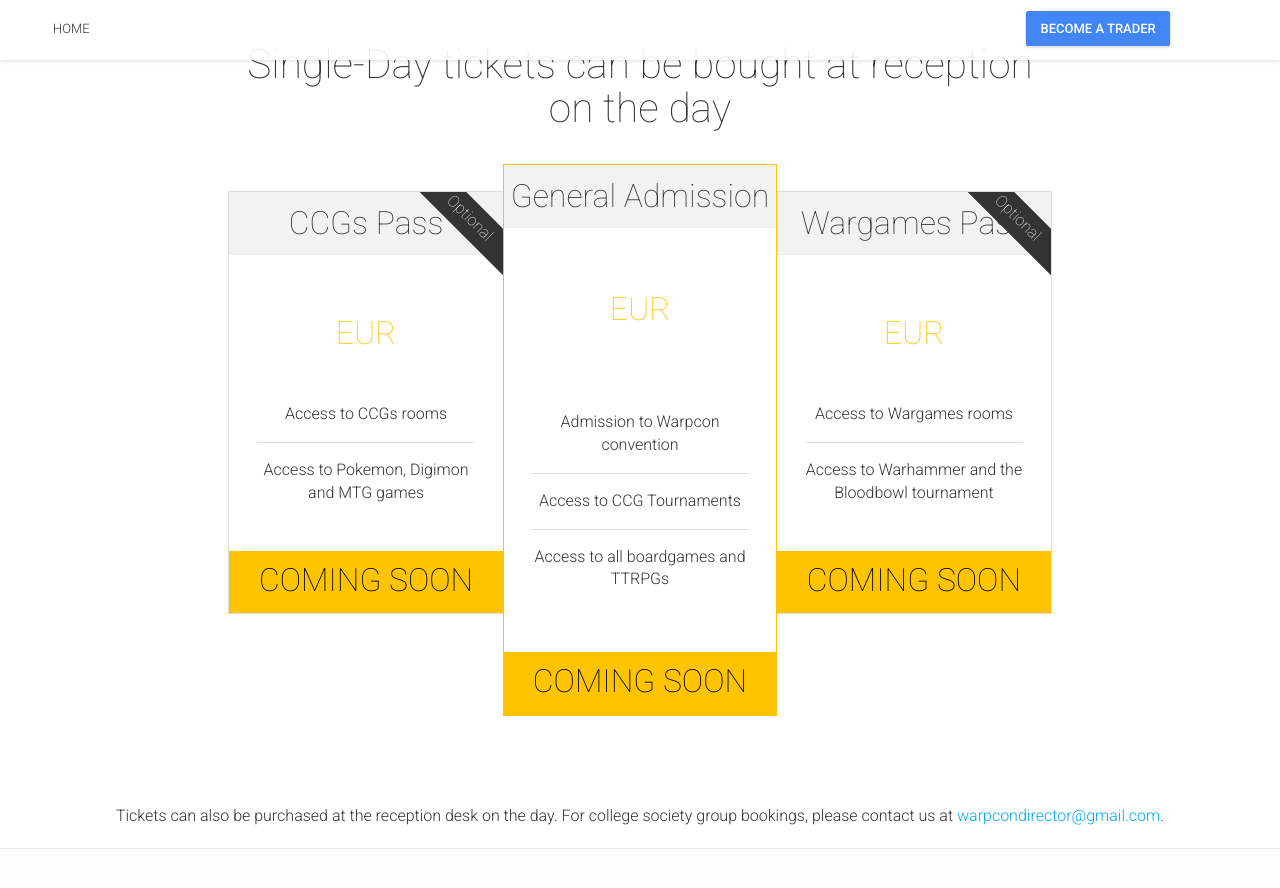
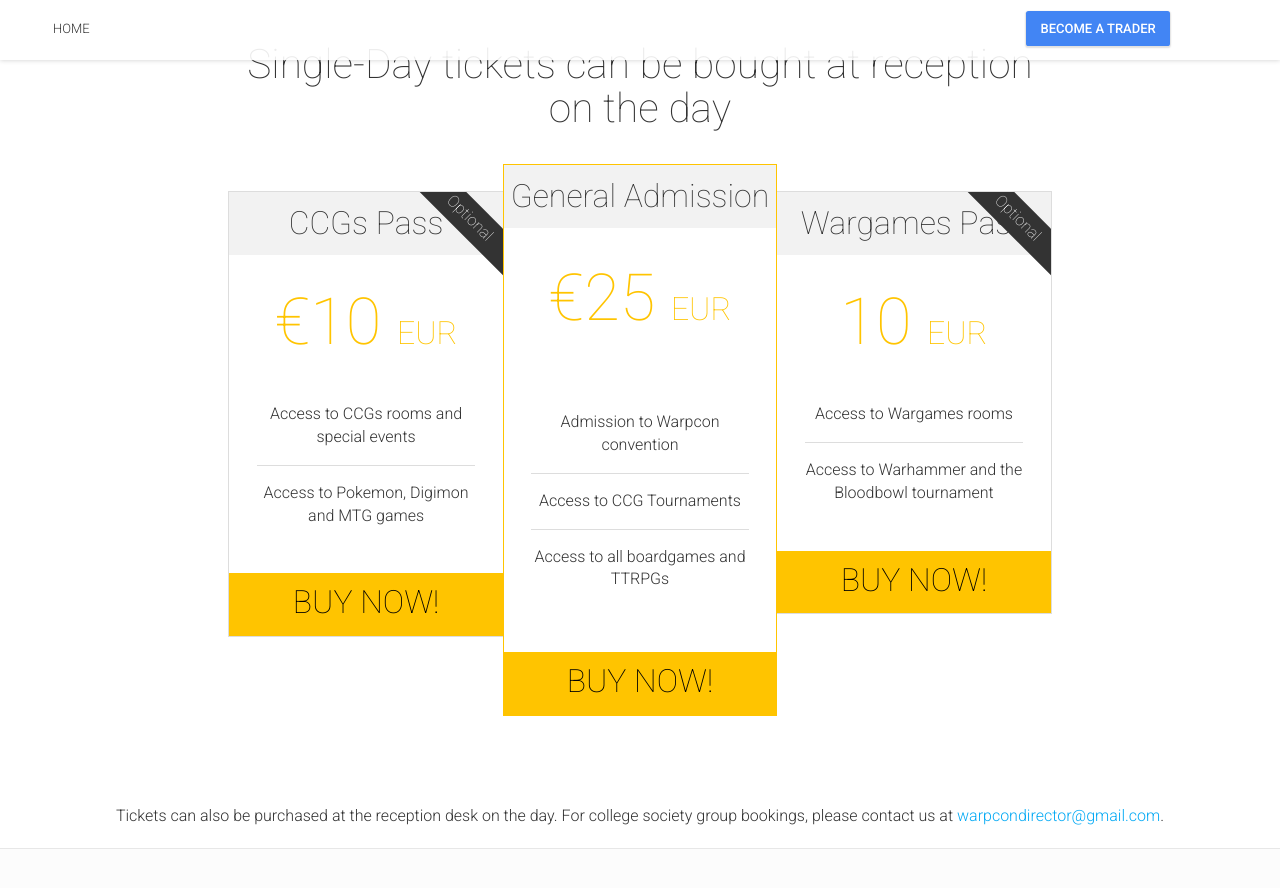
Before and after one commit to gregoriousTechorious/warpcon.ie, a Jekyll site: the page built from index.html, in a window 1280 px wide and 900 px high, scrolled down 3351 px. Shown: the top 888 px of the window. Built offline with Jekyll 4.4.1, drawn with Linux system fonts in a browser that asks for light colours; nearby versions of some CDN libraries.

Commit message:
Update _config.yml

```diff
--- a/_config.yml
+++ b/_config.yml
@@ -142,34 +142,34 @@ ticketsInfo: "Tickets can also be purchased at the reception desk on the day. Fo
 ticketsOffers:
  -
   name: "CCGs Pass"
-  price: ""
+  price: "€10"
   ribbon: "Optional"
   priceCurrency: "EUR"
   ticketsNumber: ""
- # buyButtonLink: "https://warpcon.eventbrite.com/"
-  buyButtonText: "Coming soon"
-  ticketContentList: ["Access to CCGs rooms", "Access to Pokemon, Digimon and MTG games"]
+  buyButtonLink: "https://uccsocieties.ticketsolve.com/ticketbooth/shows/1173651839"
+  buyButtonText: "Buy now!"
+  ticketContentList: ["Access to CCGs rooms and special events", "Access to Pokemon, Digimon and MTG games"]
   # validFrom: "2014-08-25T10:00"
   # validThrough: "2014-09-30T23:59"
  -
   name: "General Admission"
-  price: ""
+  price: "€25"
   priceCurrency: "EUR"
   ticketsNumber: ""
   featured: true
- # buyButtonLink: "https://warpcon.eventbrite.com/"
-  buyButtonText: "Coming soon"
+  buyButtonLink: "https://uccsocieties.ticketsolve.com/ticketbooth/shows/1173651839"
+  buyButtonText: "Buy now!"
   ticketContentList: ["Admission to Warpcon convention","Access to CCG Tournaments", "Access to all boardgames and TTRPGs"]
   # validFrom: "2014-10-01T00:00"
   # validThrough: "2014-10-23T23:59"
   # disabled: true
  -
   name: "Wargames Pass"
-  price: ""
+  price: "10"
   ribbon: "Optional"
   priceCurrency: "EUR"
- # buyButtonLink: "https://warpcon.eventbrite.com/"
-  buyButtonText: "Coming soon"
+ # buyButtonLink: "https://uccsocieties.ticketsolve.com/ticketbooth/shows/1173651839"
+  buyButtonText: "Buy now!"
   # additionalInfo: "Requires a valid student ID at the conference check in. Without student ID at the check in, ticket will be cancelled without refund"
   ticketContentList: ["Access to Wargames rooms", "Access to Warhammer and the Bloodbowl tournament"]
 
```
